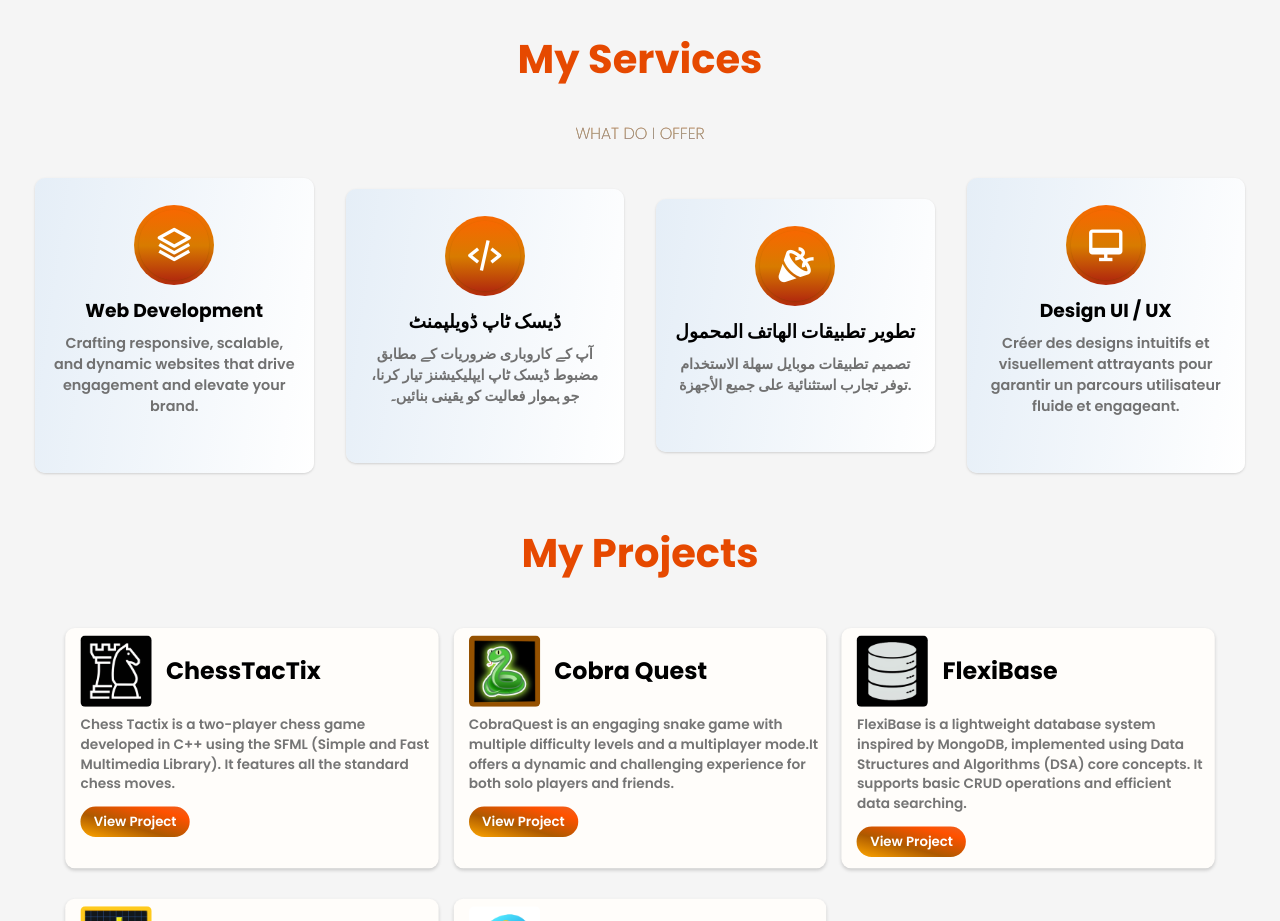
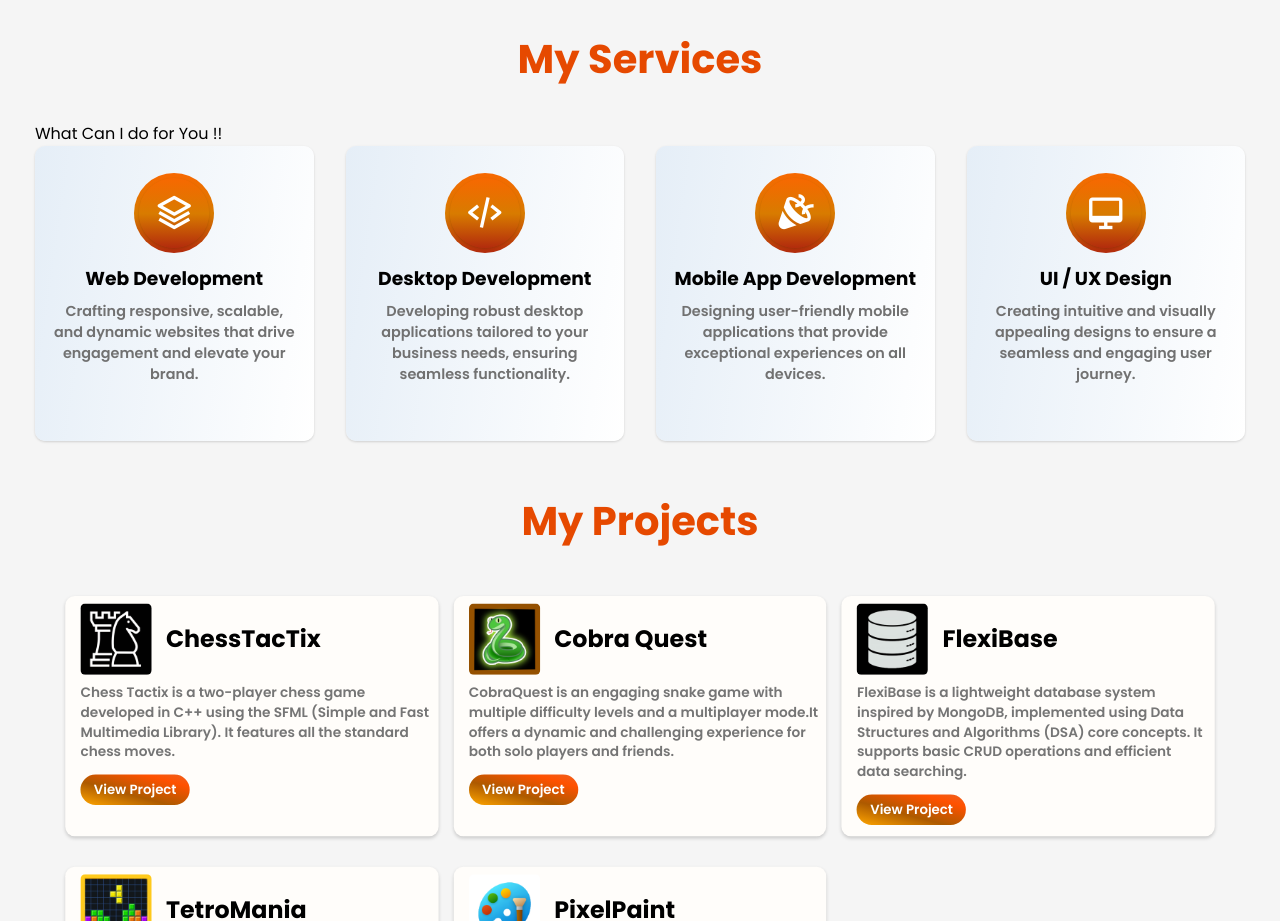
Before and after one commit to bazil-1854/BSCS22072, a plain HTML site: page index.html in a window 1280 px wide. Shown: the part 2320-3241 px from the top of the page. Drawn offline with nearby package versions, Linux system fonts and the light colour scheme.

Commit message:
Populated Services Section with Services Javascript Object !!

```diff
--- a/index.html
+++ b/index.html
@@ -199,42 +199,16 @@
         </div>
     </section>
 
-    <!-- Services section -->
+    <!-- Services Section -->
     <section class="services" id="services">
         <div class="main-text">
             <h2 class="heading">My Services</h2>
-            <span>What do I Offer</span>
         </div>
-
+        <div class="line">
+            <div class="inner-line"></div>
+        </div>
+        <div class="heading-span">What Can I do for You !!</div>
         <div class="allServices">
-            <div class="servicesItem">
-                <div class="icon-services">
-                    <i class='bx bx-layer'></i>
-                    <span></span>
-                </div>
-                <h3>Web Development</h3>
-                <p>Crafting responsive, scalable, and dynamic websites that drive engagement and elevate your brand.</p>
-            </div>
-
-
-            <div class="servicesItem">
-                <div class="icon-services"> <i class='bx bx-code-alt'></i> <span></span> </div>
-                <h3>ڈیسک ٹاپ ڈویلپمنٹ</h3>
-                <p>آپ کے کاروباری ضروریات کے مطابق مضبوط ڈیسک ٹاپ ایپلیکیشنز تیار کرنا، جو ہموار فعالیت کو یقینی بنائیں۔
-                </p>
-            </div>
-
-            <div class="servicesItem">
-                <div class="icon-services"> <i class='bx bxs-party'></i> <span></span> </div>
-                <h3>تطوير تطبيقات الهاتف المحمول</h3>
-                <p>تصميم تطبيقات موبايل سهلة الاستخدام توفر تجارب استثنائية على جميع الأجهزة.</p>
-            </div>
-            <div class="servicesItem">
-                <div class="icon-services"> <i class='bx bx-desktop'></i> <span></span> </div>
-                <h3>Design UI / UX</h3>
-                <p>Créer des designs intuitifs et visuellement attrayants pour garantir un parcours utilisateur fluide
-                    et engageant.</p>
-            </div>
         </div>
     </section>
 
--- a/index.js
+++ b/index.js
@@ -99,10 +99,67 @@ function populateCourses() {
 }
 
 
+const services = [
+    {
+        title: "Web Development",
+        description: "Crafting responsive, scalable, and dynamic websites that drive engagement and elevate your brand.",
+        iconClass: "bx bx-layer"
+    },
+    {
+        title: "Desktop Development",
+        description: "Developing robust desktop applications tailored to your business needs, ensuring seamless functionality.",
+        iconClass: "bx bx-code-alt"
+    },
+    {
+        title: "Mobile App Development",
+        description: "Designing user-friendly mobile applications that provide exceptional experiences on all devices.",
+        iconClass: "bx bxs-party"
+    },
+    {
+        title: "UI / UX Design",
+        description: "Creating intuitive and visually appealing designs to ensure a seamless and engaging user journey.",
+        iconClass: "bx bx-desktop"
+    }
+];
+
+function populateServices() {
+    const allServices = document.querySelector('.allServices');
+    allServices.innerHTML = '';
+
+    services.forEach(service => {
+        const serviceItem = document.createElement('div');
+        serviceItem.className = 'servicesItem';
+
+        const iconServices = document.createElement('div');
+        iconServices.className = 'icon-services';
+
+        const icon = document.createElement('i');
+        icon.className = service.iconClass;
+
+        iconServices.appendChild(icon);
+        iconServices.appendChild(document.createElement('span'));
+
+        const serviceInfo = document.createElement('div');
+        serviceInfo.className = 'service-info';
+
+        const serviceTitle = document.createElement('h3');
+        serviceTitle.textContent = service.title;
+
+        const serviceDescription = document.createElement('p');
+        serviceDescription.textContent = service.description;
+
+        serviceInfo.appendChild(serviceTitle);
+        serviceInfo.appendChild(serviceDescription);
+
+        serviceItem.appendChild(iconServices);
+        serviceItem.appendChild(serviceInfo);
+
+        allServices.appendChild(serviceItem);
+    });
+}
+
+
 window.onload = function () {
     populateCourses();
+    populateServices();
 };
-
-const translate_page = () => {
-    populateCourses();
-}
```
